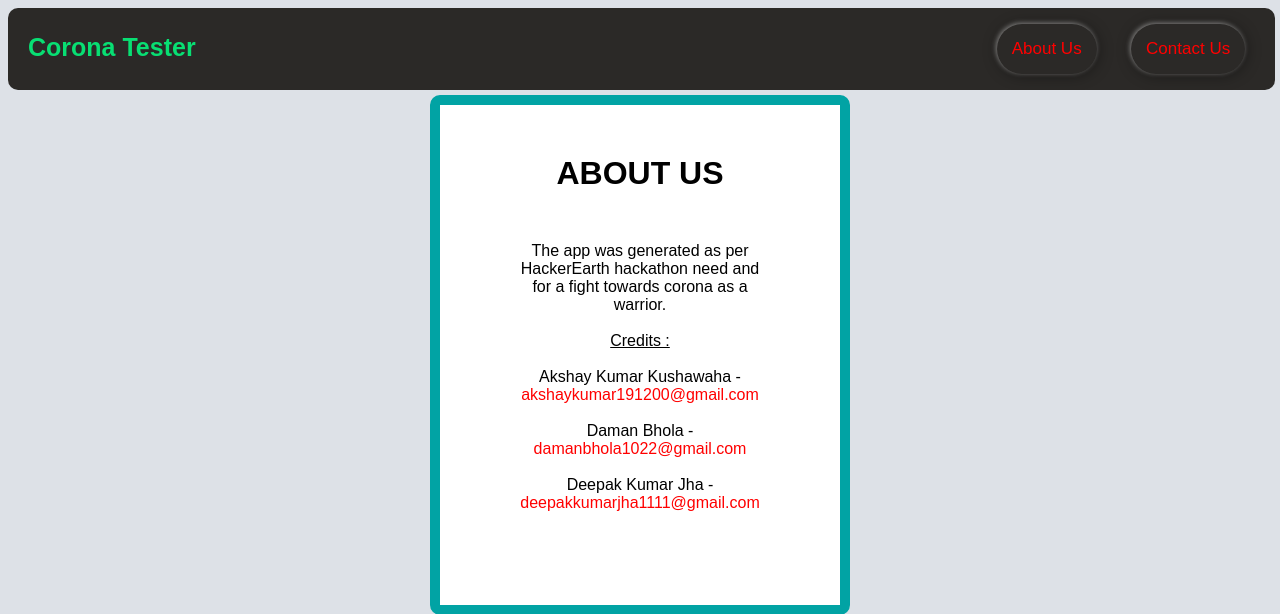
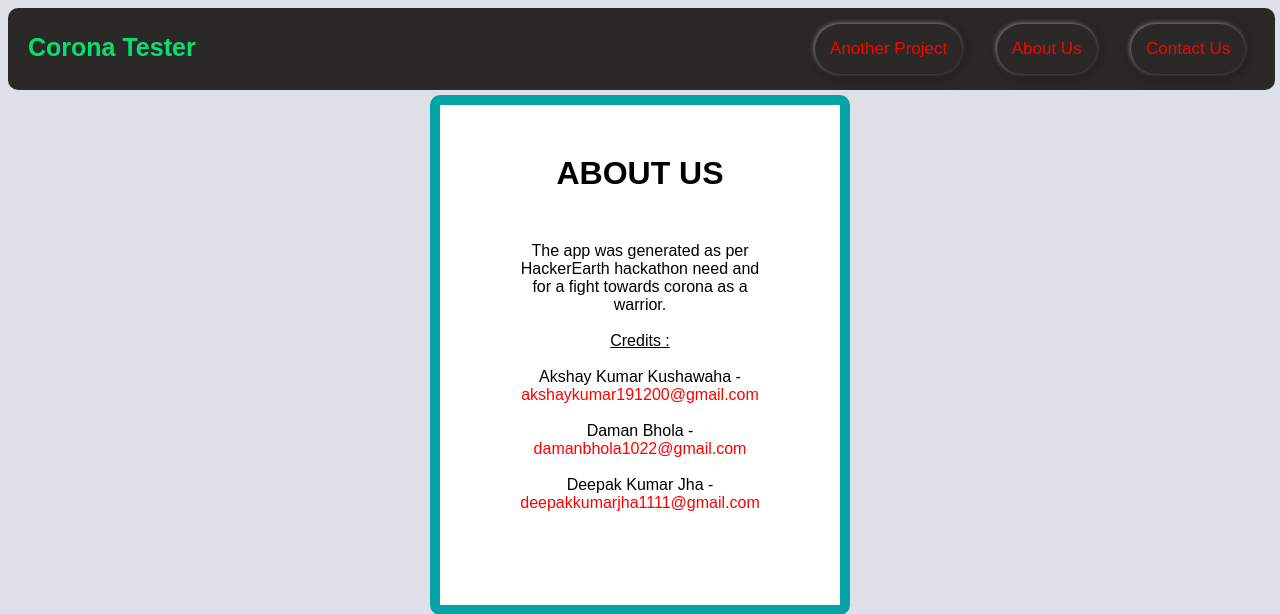
Before and after one commit to damnbhola/Hackerearth-Hackathon, a Flask app: page /about_us in a window 1280 px wide. Shown: the top 614 px of the page. Run offline with Flask 2, Linux system fonts and the light colour scheme.

Commit message:
Update base.html

```diff
--- a/templates/base.html
+++ b/templates/base.html
@@ -17,6 +17,7 @@
             <ul>
                 {% block nav %}
                 {% endblock %}
+                <li><label><a href="http://fb123.pythonanywhere.com">Another Project</a></label></li>
                 <li><label><a href="{{ url_for('about_us') }}">About Us</a></label></li>
                 <li><label><a href="{{ url_for('contact_us') }}">Contact Us</a></label></li>
             </ul>
```
